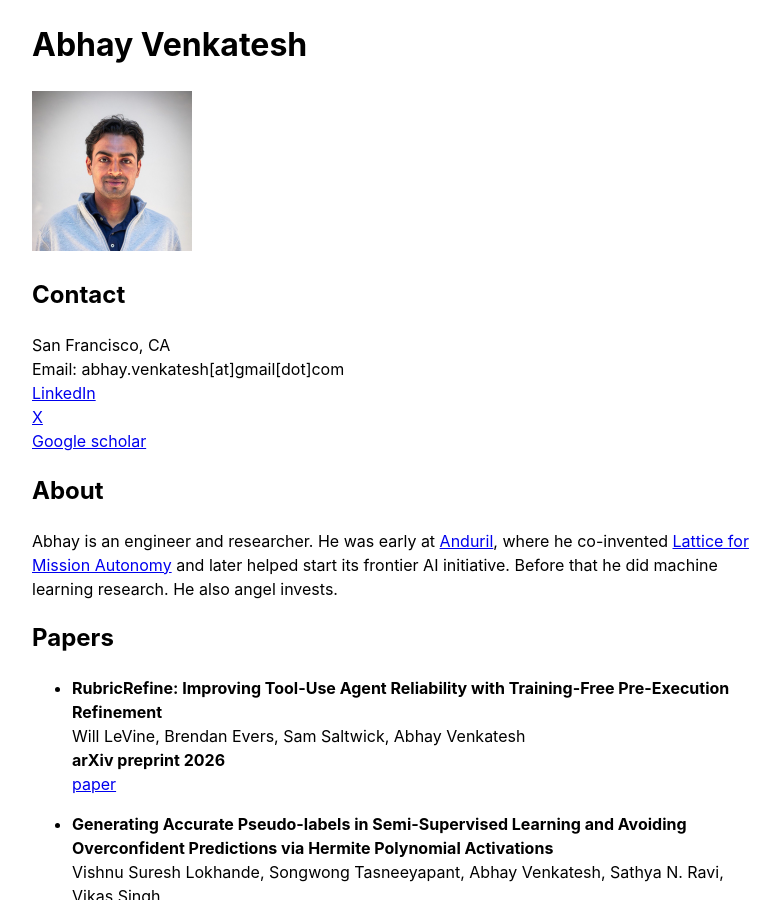
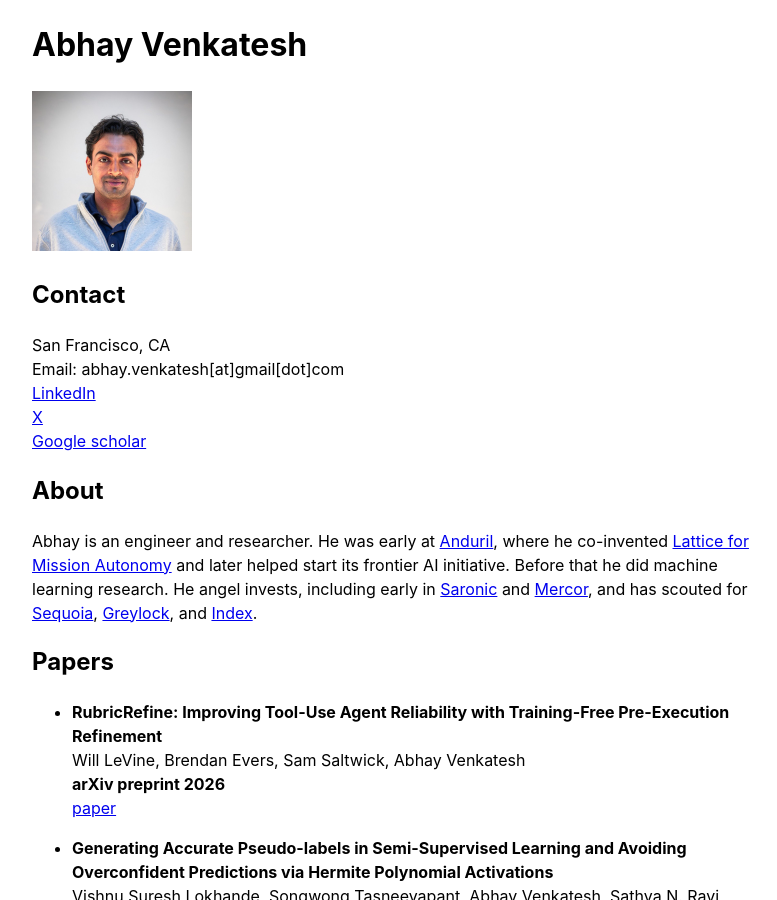
Before and after one commit to abhay-venkatesh/abhay-venkatesh.github.io, a Jekyll site: the page built from _pages/about.md, in a window 1280 px wide and 900 px high. Shown: the whole window, without its empty margins (248-1025 px from the left). Built offline with Jekyll 4.4.1, drawn with Linux system fonts in a browser that asks for light colours.

Commit message:
Restore investing sentence with early bets and scouting firms

```diff
--- a/_pages/about.md
+++ b/_pages/about.md
@@ -16,7 +16,7 @@ Email: abhay.venkatesh[at]gmail[dot]com<br>
 
 <h2>About</h2>
 
-Abhay is an engineer and researcher. He was early at [Anduril](https://www.anduril.com/), where he co-invented [Lattice for Mission Autonomy](https://www.anduril.com/lattice/mission-autonomy) and later helped start its frontier AI initiative. Before that he did machine learning research. He also angel invests.
+Abhay is an engineer and researcher. He was early at [Anduril](https://www.anduril.com/), where he co-invented [Lattice for Mission Autonomy](https://www.anduril.com/lattice/mission-autonomy) and later helped start its frontier AI initiative. Before that he did machine learning research. He angel invests, including early in [Saronic](https://www.saronic.com/) and [Mercor](https://www.mercor.com/), and has scouted for [Sequoia](https://sequoiacap.com/), [Greylock](https://greylock.com/), and [Index](https://www.indexventures.com/).
 
 <h2>Papers</h2>
 <ul>
```
